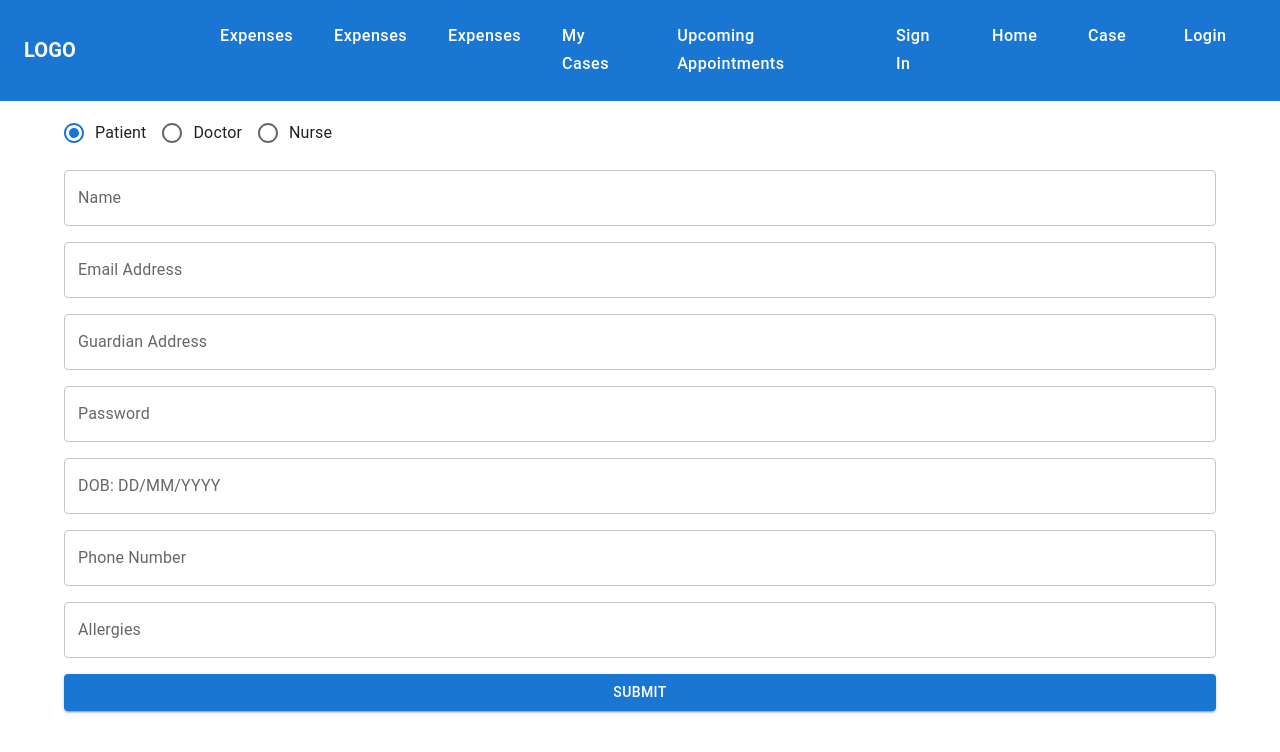
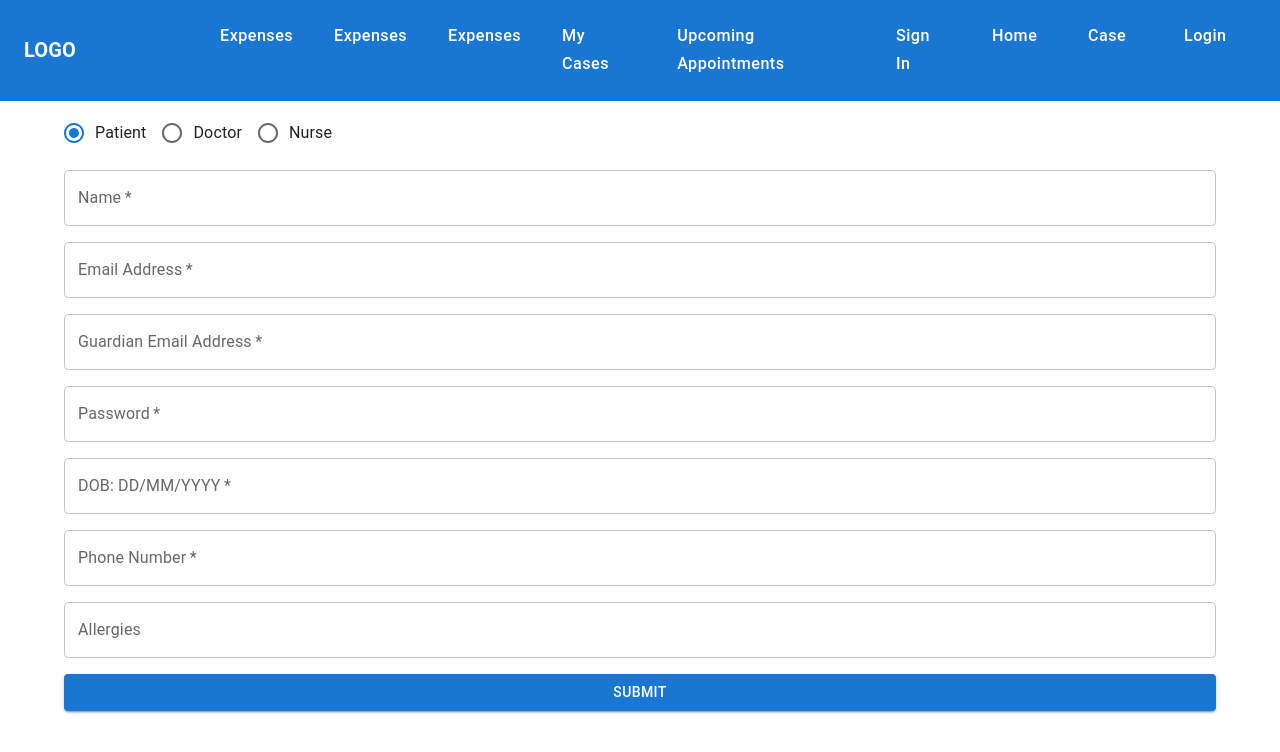
Before and after one commit to princepansari/electronic_health_record, a React (Vite) app in the folder frontend/: page /login in a window 1280 px wide. Shown: the top 752 px of the page. Built offline with nearby package versions, Linux system fonts and the light colour scheme.

Commit message:
validation added to signup

```diff
--- a/frontend/src/auth/signUp.jsx
+++ b/frontend/src/auth/signUp.jsx
@@ -1,87 +1,99 @@
-import React, { useEffect, useState } from 'react';
-import { Link } from 'react-router-dom';
-import { Checkbox, FormControlLabel, FormLabel, Radio, RadioGroup, Stack, TextField } from '@mui/material';
-import Button from '@mui/material/Button';
-import { FormGroup, FormControl, InputLabel, Input, Typography } from '@mui/material';
-import TimePicker from '@mui/lab/TimePicker';
-import LocalizationProvider from '@mui/lab/LocalizationProvider';
-import DateAdapter from '@mui/lab/AdapterMoment';
+import React, { useEffect, useState } from "react";
+import { Link } from "react-router-dom";
+import {
+  Checkbox,
+  FormControlLabel,
+  FormLabel,
+  Radio,
+  RadioGroup,
+  Stack,
+  TextField,
+} from "@mui/material";
+import Button from "@mui/material/Button";
+import {
+  FormGroup,
+  FormControl,
+  InputLabel,
+  Input,
+  Typography,
+} from "@mui/material";
+import TimePicker from "@mui/lab/TimePicker";
+import LocalizationProvider from "@mui/lab/LocalizationProvider";
+import DateAdapter from "@mui/lab/AdapterMoment";
 import * as yup from "yup";
 import { Controller, useForm } from "react-hook-form";
-import { yupResolver } from '@hookform/resolvers/yup';
+import { yupResolver } from "@hookform/resolvers/yup";
+import { typography } from "@mui/system";
 
+const iitbhilaiEmailPattern = /@iitbhilai.ac.in$/;
+const phoneRegExp = /^(\+\d{1,2}\s)?\(?\d{3}\)?[\s.-]?\d{3}[\s.-]?\d{4}$/;
 
-// const schema = yup.object({
-//     medicines: yup.array()
-//         .of(
-//             yup.object().shape({
-//                 medicine: yup.string().trim().min(1, "medicine should empty"),
-//                 dosage: yup.string().trim().min(1, "dosage should not be empty"),
-//             })
-//         ),
-//     labtests: yup.array()
-//         .of(
-//             yup.object().shape({
-//                 testname: yup.string().trim().min(1, "test name should not be empty")
-//             })
-//         )
-// });
-
-
-
+const schema = yup.object({
+  guardian_email: yup
+    .string()
+    .email()
+    .matches(
+      iitbhilaiEmailPattern,
+      "Please enter email address within IIT Bhilai's domain"
+    ),
+  phone_number: yup.string().matches(phoneRegExp, "Phone number is not valid"),
+  schedule: yup
+    .object()
+    .test(
+      "test-atleast-one-selected",
+      "Should select atleast one day",
+      (schedule) => Object.values(schedule.days).filter(Boolean).length > 0
+    ),
+});
 
 export default function Signup() {
-
-
-
-
-
-    const { control, handleSubmit, watch, register, unregister, setValue, formState: { errors } } = useForm({
+  const {
+    control,
+    handleSubmit,
+    watch,
+    register,
+    unregister,
+    setValue,
+    formState: { errors },
+  } = useForm({
     defaultValues: {
-            user_type: 'patient',
-            name: '',
-            personal_email: '',
-            guardian_email: '',
-            dob: '',
-            phone_number: '',
-            allergies: '',
-            password: ''
+      user_type: "patient",
+      name: "",
+      personal_email: "",
+      guardian_email: "",
+      dob: "",
+      phone_number: "",
+      allergies: "",
+      password: "",
     },
-        // resolver: yupResolver(schema)
+    resolver: yupResolver(schema),
   });
 
-    const watchUserType = watch('user_type');
-    const watchPersonalEmail = watch('personal_email');
+  const watchUserType = watch("user_type");
+  const watchPersonalEmail = watch("personal_email");
   const [date, setDate] = useState(null);
 
-
   useEffect(() => {
-        if (watchUserType === 'doctor') {
-            unregister('allergies');
-            register('schedule_timing');
-        }
-        else {
+    if (watchUserType === "doctor") {
+      unregister("allergies");
+      register("schedule.start_time");
+    } else {
       console.log("in else");
-            unregister('schedule_timing');
-            unregister('schedule');
-            unregister('slot_duration');
-            if (watchUserType !== 'patient')
-                unregister('allergies');
+      unregister("schedule.start_time");
+      unregister("schedule");
+      unregister("slot_duration");
+      if (watchUserType !== "patient") unregister("allergies");
     }
   }, [register, watchUserType]);
 
-    const iitbhilai_email_pattern = /@iitbhilai.ac.in$/;
-
   useEffect(() => {
-        if (watchPersonalEmail.match(iitbhilai_email_pattern) !== null) {
-            unregister('guardian_email');
+    if (watchPersonalEmail.match(iitbhilaiEmailPattern) !== null) {
+      unregister("guardian_email");
     }
-    }, [watchPersonalEmail])
-
+  }, [watchPersonalEmail]);
 
   return (
-
-        <form onSubmit={handleSubmit(data => console.log(data))} >
+    <form onSubmit={handleSubmit((data) => console.log(data))}>
       <Stack spacing={2}>
         <Typography variant="h3">Sign Up</Typography>
         <Controller
@@ -89,7 +101,11 @@ export default function Signup() {
           control={control}
           name="user_type"
           render={({ field }) => (
-                        <RadioGroup style={{ display: 'inline' }} label="User Type" {...field}>
+            <RadioGroup
+              style={{ display: "inline" }}
+              label="User Type"
+              {...field}
+            >
               <FormControlLabel
                 value="patient"
                 control={<Radio />}
@@ -109,116 +125,192 @@ export default function Signup() {
           )}
         />
 
+        <Controller
+          render={({ field }) => <TextField {...field} required label="Name" />}
+          name="name"
+          control={control}
+        />
 
         <Controller
-                    render={({ field }) => <TextField {...field} label="Name" />}
-                    name='name'
-                    control={control} />
+          render={({ field }) => (
+            <TextField {...field} required label="Email Address" />
+          )}
+          name="personal_email"
+          control={control}
+        />
+        {watchPersonalEmail.match(iitbhilaiEmailPattern) === null ? (
+          <Controller
+            // required
+            render={({ field }) => (
+              <TextField
+                {...field}
+                required
+                label="Guardian Email Address"
+                error={errors?.guardian_email}
+                helperText={errors?.guardian_email?.message}
+              />
+            )}
+            name="guardian_email"
+            control={control}
+          />
+        ) : null}
 
         <Controller
-                    render={({ field }) => <TextField {...field} label="Email Address" />}
-                    name='personal_email'
-                    control={control} />
-                {
-                    watchPersonalEmail.match(iitbhilai_email_pattern) === null ?
-                        <Controller
-                            render={({ field }) => <TextField {...field} label="Guardian Address" />}
-                            name='guardian_email'
-                            control={control} />
-                        :
-                        null
-                }
+          render={({ field }) => (
+            <TextField {...field} required label="Password" />
+          )}
+          name="password"
+          control={control}
+        />
 
         <Controller
-                    render={({ field }) => <TextField {...field} label="Password" />}
-                    name='password'
-                    control={control} />
-
+          render={({ field }) => (
+            <TextField {...field} required label="DOB: DD/MM/YYYY" />
+          )}
+          name="dob"
+          control={control}
+        />
 
         <Controller
-                    render={({ field }) => <TextField {...field} label="DOB: DD/MM/YYYY" />}
-                    name='dob'
-                    control={control} />
+          render={({ field }) => (
+            <TextField
+              {...field}
+              required
+              label="Phone Number"
+              error={errors?.phone_number}
+              helperText={errors?.phone_number?.message}
+            />
+          )}
+          name="phone_number"
+          control={control}
+        />
 
-                <Controller
-                    render={({ field }) => <TextField {...field} label="Phone Number" />}
-                    name='phone_number'
-                    control={control} />
-
-                {watchUserType === "patient" ?
-
+        {watchUserType === "patient" ? (
           <Controller
             render={({ field }) => <TextField {...field} label="Allergies" />}
-                        name='allergies'
-                        control={control} />
-
-                    :
-                    watchUserType === "nurse" ? <></> :
+            name="allergies"
+            control={control}
+          />
+        ) : watchUserType === "nurse" ? (
+          <></>
+        ) : (
           <>
             <FormLabel>Schedule</FormLabel>
             <Controller
               defaultValue={false}
-                                name="schedule.sunday"
+              name="schedule.days.sunday"
               control={control}
-                                render={({ field }) => <FormControlLabel control={<Checkbox {...field} />} label="Sunday" />} />
+              render={({ field }) => (
+                <FormControlLabel
+                  control={<Checkbox {...field} />}
+                  label="Sunday"
+                />
+              )}
+            />
             <Controller
               defaultValue={false}
-                                name="schedule.monday"
+              name="schedule.days.monday"
               control={control}
-
-                                render={({ field }) => <FormControlLabel control={<Checkbox {...field} />} label="Monday" />} />
+              render={({ field }) => (
+                <FormControlLabel
+                  control={<Checkbox {...field} />}
+                  label="Monday"
+                />
+              )}
+            />
             <Controller
               defaultValue={false}
-                                name="schedule.tuesday"
+              name="schedule.days.tuesday"
               control={control}
-                                render={({ field }) => <FormControlLabel control={<Checkbox {...field} />} label="Tuesday" />} />
+              render={({ field }) => (
+                <FormControlLabel
+                  control={<Checkbox {...field} />}
+                  label="Tuesday"
+                />
+              )}
+            />
             <Controller
               defaultValue={false}
-                                name="schedule.wednesday"
+              name="schedule.days.wednesday"
               control={control}
-                                render={({ field }) => <FormControlLabel control={<Checkbox {...field} />} label="Wednesday" />} />
+              render={({ field }) => (
+                <FormControlLabel
+                  control={<Checkbox {...field} />}
+                  label="Wednesday"
+                />
+              )}
+            />
             <Controller
               defaultValue={false}
-                                name="schedule.thursday"
+              name="schedule.days.thursday"
               control={control}
-                                render={({ field }) => <FormControlLabel control={<Checkbox {...field} />} label="Thursday" />} />
+              render={({ field }) => (
+                <FormControlLabel
+                  control={<Checkbox {...field} />}
+                  label="Thursday"
+                />
+              )}
+            />
             <Controller
               defaultValue={false}
-                                name="schedule.friday"
+              name="schedule.days.friday"
               control={control}
-                                render={({ field }) => <FormControlLabel control={<Checkbox {...field} />} label="Friday" />} />
+              render={({ field }) => (
+                <FormControlLabel
+                  control={<Checkbox {...field} />}
+                  label="Friday"
+                />
+              )}
+            />
             <Controller
               defaultValue={false}
-                                name="schedule.saturday"
+              name="schedule.days.saturday"
               control={control}
-                                render={({ field }) => <FormControlLabel control={<Checkbox {...field} />} label="Saturday" />} />
+              render={({ field }) => (
+                <FormControlLabel
+                  control={<Checkbox {...field} />}
+                  label="Saturday"
+                />
+              )}
+            />
+            <Typography variant="body1" component="span" color="error">
+              {errors?.schedule?.message}
+            </Typography>
             <LocalizationProvider dateAdapter={DateAdapter}>
               <TimePicker
                 label="Start Time"
                 value={date}
                 onChange={(date) => {
-                                        setValue('schedule_timing', date, { shouldValidate: true, shouldDirty: true })
+                  setValue("schedule.start_time", date, {
+                    shouldValidate: true,
+                    shouldDirty: true,
+                  });
                   setDate(date);
                 }}
-                                    renderInput={(params) => <TextField {...params} />}
+                renderInput={(params) => <TextField required {...params} />}
               />
             </LocalizationProvider>
 
             <Controller
               defaultValue=""
-                                render={({ field }) => <TextField {...field} label="Each Slot Duration(mins)" />}
-                                name='slot_duration'
-                                control={control} />
+              render={({ field }) => (
+                <TextField
+                  {...field}
+                  required
+                  label="Each Slot Duration(mins)"
+                />
+              )}
+              name="slot_duration"
+              control={control}
+            />
           </>
-                }
+        )}
 
-                <Button
-                    type='submit'
-                    variant="contained"
-                    color="primary">
+        <Button type="submit" variant="contained" color="primary">
           Submit
         </Button>
+        {console.log(errors)}
       </Stack>
-        </form >
+    </form>
   );
 }
```
Lines whose indentation alone changed are shown as unchanged.
